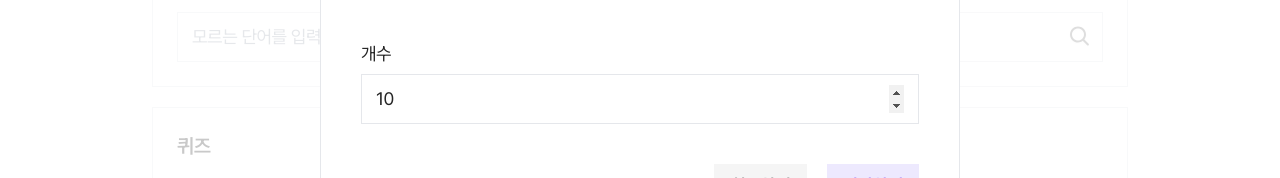
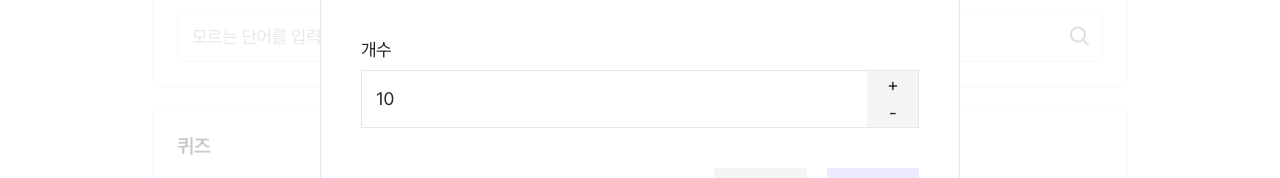
Before and after one commit to mju-future/ai-learning-web, a Next.js app: page /english in a window 1280 px wide. Both pictures are taken after a click on the button "어휘 퀴즈". Shown: the part 290-468 px from the top of the page. Built offline with nearby package versions, Linux system fonts and the light colour scheme; no server answers; what tailwind-corner-smoothing would draw is missing.

Commit message:
feat: 문제 개수 변경 기능 추가

```diff
--- a/src/components/english/quiz-modal.tsx
+++ b/src/components/english/quiz-modal.tsx
@@ -1,7 +1,7 @@
 'use client';
 
 import { QuizType } from '@/types';
-import { useState } from 'react';
+import { useReducer } from 'react';
 import Modal from 'react-modal';
 
 interface QuizModalProps {
@@ -11,8 +11,23 @@ interface QuizModalProps {
   onSubmit: (amount: number) => void;
 }
 
+interface AmountAction {
+  type: 'INCREASE' | 'DECREASE';
+}
+
+function amountReducer(state: number, action: AmountAction): number {
+  switch (action.type) {
+    case 'INCREASE':
+      return state + 5 <= 20 ? state + 5 : state;
+    case 'DECREASE':
+      return state - 5 >= 5 ? state - 5 : state;
+    default:
+      return state;
+  }
+}
+
 export default function QuizModal({ isOpen, quizType, onClose, onSubmit }: QuizModalProps) {
-  const [amount, setAmount] = useState(10);
+  const [amount, dispatch] = useReducer(amountReducer, 10);
 
   const handleSubmit = () => {
     onSubmit(amount);
@@ -30,15 +45,29 @@ export default function QuizModal({ isOpen, quizType, onClose, onSubmit }: QuizM
         <h2 className="text-xl font-semibold">{`${QuizType[quizType]} 퀴즈`}</h2>
         <div className="mt-10">
           <label>개수</label>
-          <input
-            type="number"
-            className="mt-1.5 block w-full border px-3.5 py-2.5 outline-none"
-            value={amount}
-            autoFocus={true}
-            onChange={(e) => setAmount(Number(e.target.value))}
-            min={5}
-            max={20}
-          />
+          <div className="mt-1.5 flex w-full border">
+            <input
+              type="number"
+              readOnly={true}
+              onClick={() => {}}
+              className="w-full px-3.5 py-2.5 outline-none"
+              value={amount}
+            />
+            <div className="flex flex-col bg-neutral-100">
+              <button
+                className="h-full px-5 outline-none transition-colors hover:bg-neutral-200"
+                onClick={() => dispatch({ type: 'INCREASE' })}
+              >
+                +
+              </button>
+              <button
+                className="h-full px-5 outline-none transition-colors hover:bg-neutral-200"
+                onClick={() => dispatch({ type: 'DECREASE' })}
+              >
+                -
+              </button>
+            </div>
+          </div>
         </div>
         <div className="mt-10 flex justify-end gap-5 font-semibold">
           <button
```
